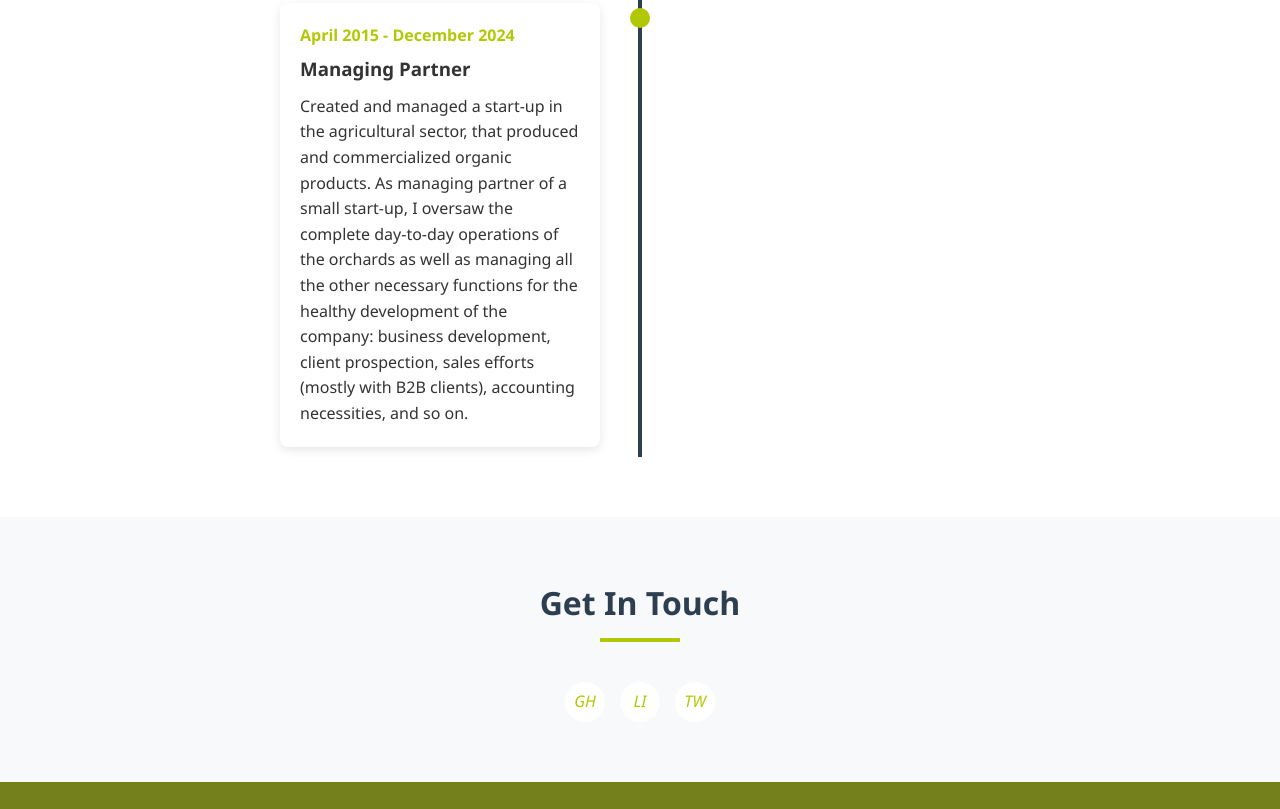
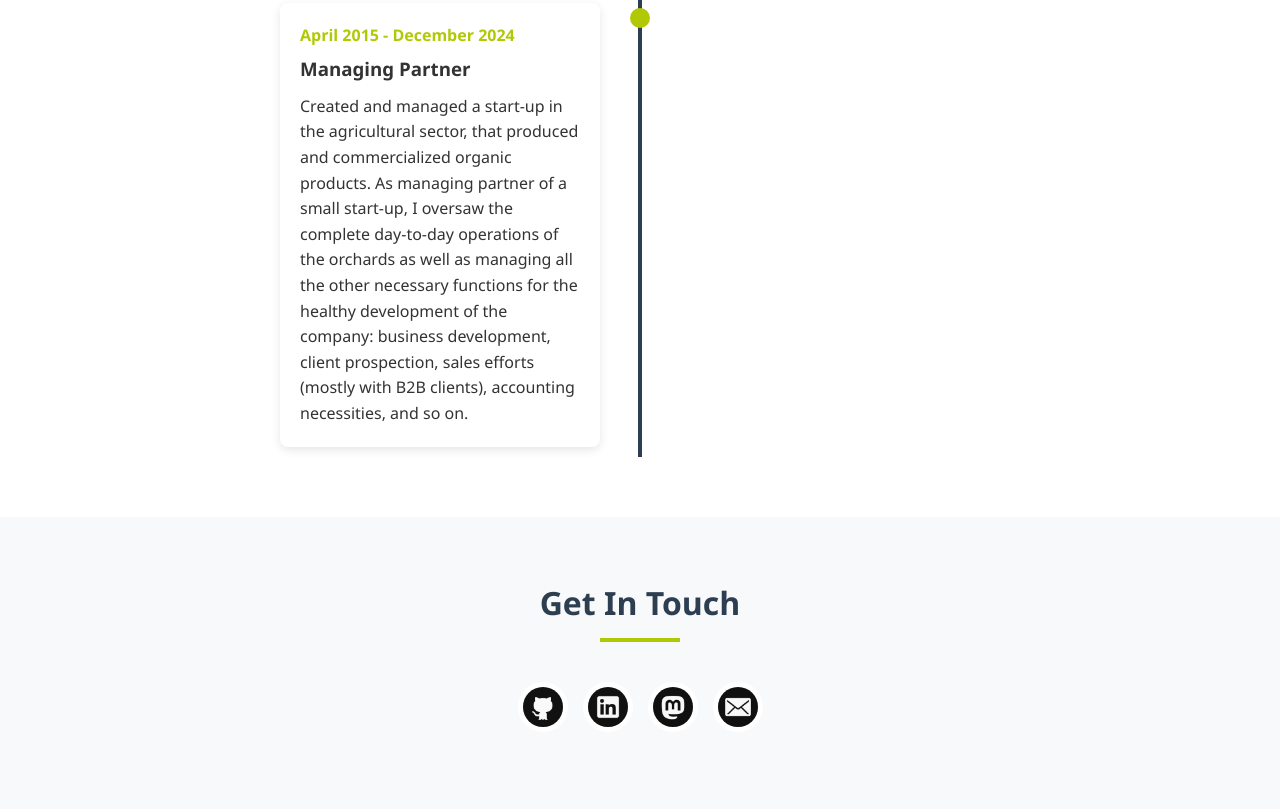
Before and after one commit to lourencovales/lourencovales.github.io, a plain HTML site: page index.html in a window 1280 px wide. Shown: the part 1963-2772 px from the top of the page. Drawn offline with Linux system fonts and the light colour scheme.

Commit message:
Adding icons and information

```diff
--- a/index.html
+++ b/index.html
@@ -140,8 +140,10 @@
 			justify-content: center;
         }
 
-        .about-text {
-            flex: 0 1 60%;
+		.about-text {
+          	text-align: justify;
+ 			text-justify: inter-word;
+			flex: 0 1 60%;
 			max-width: 60%;
         }
 
@@ -248,6 +250,16 @@
             color: var(--primary-color);
             border-radius: 50%;
             transition: var(--transition);
+        }
+
+        .social-img {
+            width: 50px;
+            height: 50px;
+            border-radius: 50%;
+            object-fit: cover;
+            border: 5px solid var(--white);
+            margin-bottom: 20px;
+            background-color: #ddd;
         }
 
         .social-icon:hover {
@@ -389,15 +401,18 @@
         <div class="container">
             <h2 class="section-title">Get In Touch</h2>
             <div class="social-links">
-                <a href="https://github.com/lourencovales/" class="social-icon">
-                    <i>GH</i>
+                <a href="https://github.com/lourencovales/">
+                    <img src="/images/gh.jpg" class="social-img">
                 </a>
-                <a href="https://www.linkedin.com/in/lourenco-vales-443088256/" class="social-icon">
-                    <i>LI</i>
+                <a href="https://www.linkedin.com/in/lourenco-vales-443088256/">
+                    <img src="/images/linkedin.jpg" class="social-img">
                 </a>
-                <a href="https://mastodon.social/@lvales" class="social-icon">
-                    <i>TW</i>
+                <a href="https://mastodon.social/@lvales">
+					<img src="/images/masto.jpg" class="social-img">
                 </a>
+				<a href="mailto:lgavales@gmail.com">
+					<img src="/images/mail.jpg" class="social-img">
+				</a>
             </div>
         </div>
     </section>
```
Also changed, not shown: images/gh.jpg (added), images/linkedin.jpg (added), images/mail.jpg (added), images/masto.jpg (added).
